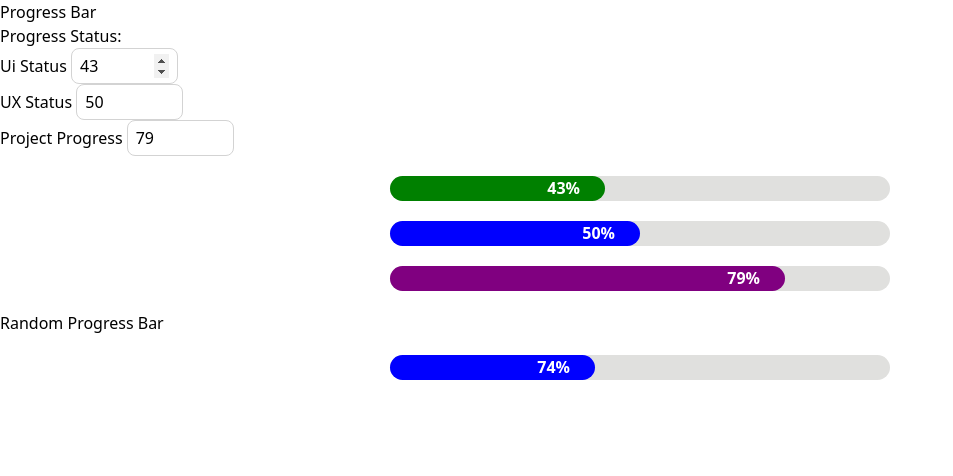
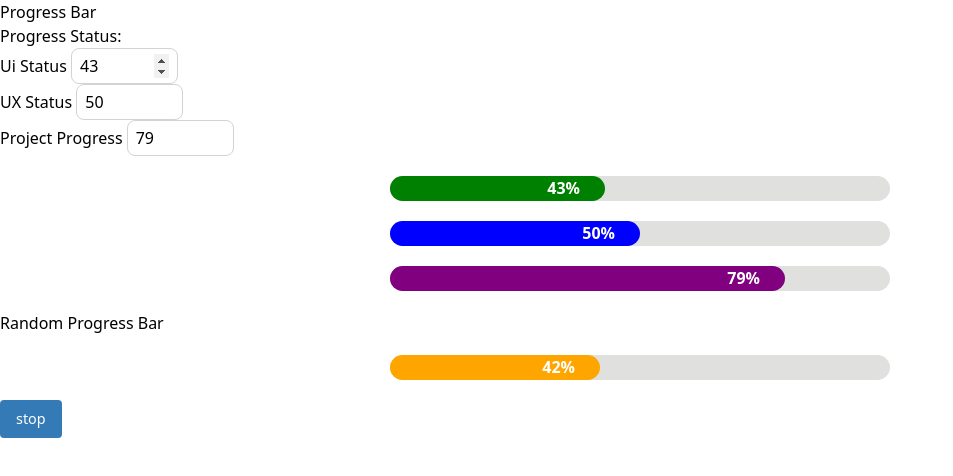
Before and after one commit to Hendrickhz/react-30-projects, a React (Vite) app: page / in a window 1280 px wide. Shown: the top 476 px of the page, without its empty margins (0-953 px from the left). Built offline with nearby package versions, Linux system fonts and the light colour scheme.

Commit message:
project 12 | progress reandom stop continue feature added

```diff
--- a/src/projects/12-progress-bar/ProgressBar.jsx
+++ b/src/projects/12-progress-bar/ProgressBar.jsx
@@ -1,9 +1,10 @@
 import React, { useEffect, useRef, useState } from "react";
 import Title from "../../components/Title";
 import Progress from "../../components/Progress";
-
+import Button from "../../components/Button";
 const ProgressBar = () => {
   const [random, setRandom] = useState(8);
+  const [keepRandom, setKeepRandom] = useState(true);
   const [dataValues, setDataValues] = useState({
     ui: 43,
     ux: 50,
@@ -23,6 +24,7 @@ const ProgressBar = () => {
       data: dataValues.project,
     },
   ];
+
   const inputStyle = {
     border: " 1px solid lightgray",
     outline: "none",
@@ -32,14 +34,29 @@ const ProgressBar = () => {
   const uiRef = useRef(null);
   const uxRef = useRef(null);
   const progressRef = useRef(null);
+
+  let randomIntervalId = useRef(null);
+
+  const continueRandomProgress = () => {
+    randomIntervalId.current = setInterval(() => {
+      setRandom(Math.floor(Math.random() * 100) + 1);
+    }, 3000);
+  };
+
   useEffect(() => {
     uiRef.current.focus();
 
-    setInterval(()=>
-        setRandom(Math.floor(Math.random()*100)+1)
-    ,5000)
+    if (keepRandom) {
+      continueRandomProgress();
+    } else {
+      clearInterval(randomIntervalId.current);
+    }
 
-  }, []);
+    // Cleanup the interval when the component unmounts
+    return () => {
+      clearInterval(randomIntervalId.current);
+    };
+  }, [keepRandom]);
   return (
     <div className=" container mx-auto mt-[10vh] text-center">
       <Title text={"Progress Bar"} />
@@ -92,7 +109,7 @@ const ProgressBar = () => {
         ))}
       </div>
       <div className="">
-        <Title text={"Random Progress Bar"}/>
+        <Title text={"Random Progress Bar"} />
         <Progress
           bgColor={
             random < 25
@@ -106,6 +123,10 @@ const ProgressBar = () => {
           progressData={random}
         />
       </div>
+      <Button
+        text={keepRandom ? "stop" : "continue"}
+        onClick={() => setKeepRandom(!keepRandom)}
+      />
     </div>
   );
 };
```
